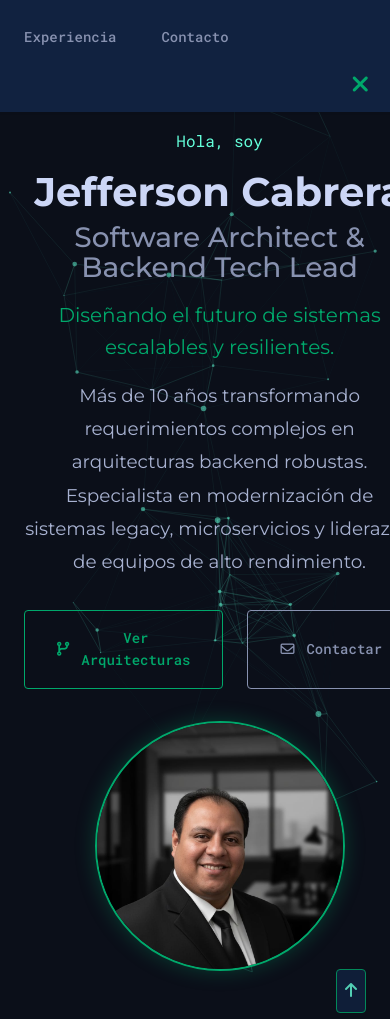
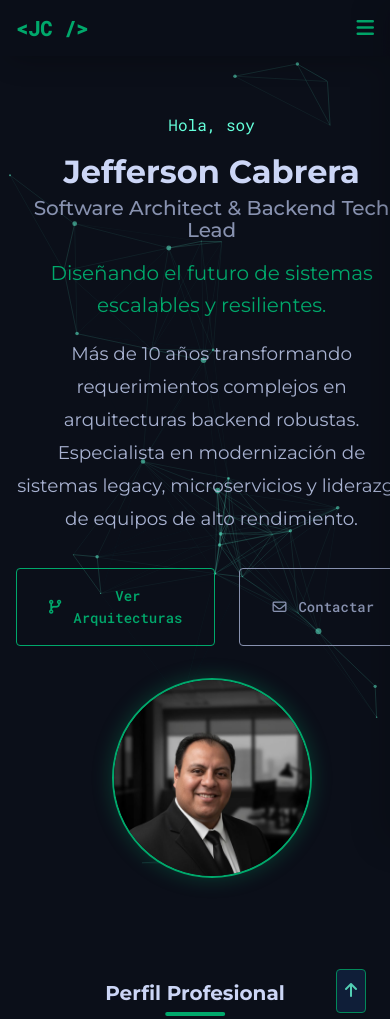
Before and after one commit to JeffersonCabrera/sitejcabrera, a website: page index.html in a window 390 px wide. Shown: the top 1019 px of the page. Drawn offline with nearby package versions, Linux system fonts and the light colour scheme.

Commit message:
responsive site.

```diff
--- a/index.html
+++ b/index.html
@@ -34,9 +34,9 @@
     <!-- Header -->
     <header class="header" id="header">
         <nav class="nav container">
-            <div class="nav__logo">
+            <a href="#inicio" class="nav__logo">
                 <span class="nav__logo-text">&lt;JC /&gt;</span>
-            </div>
+            </a>
 
             <div class="nav__menu" id="nav-menu">
                 <ul class="nav__list">
--- a/styles.css
+++ b/styles.css
@@ -71,6 +71,8 @@
 
 html {
   scroll-behavior: smooth;
+  max-width: 100vw;
+  overflow-x: hidden;
 }
 
 body {
@@ -81,6 +83,7 @@ body {
   color: var(--primary-color);
   line-height: 1.6;
   overflow-x: hidden; /* Prevent horizontal scroll */
+  max-width: 100vw;
 }
 
 h1, h2, h3, h4 {
@@ -132,7 +135,7 @@ img {
 }
 
 .section {
-  padding: 6rem 0 2rem;
+  padding: 4.5rem 0 2rem;
 }
 
 .section__title {
@@ -214,6 +217,7 @@ img {
   left: 0;
   z-index: var(--z-fixed);
   background-color: rgba(11, 15, 25, 0.85); /* Glassy BG */
+  -webkit-backdrop-filter: blur(10px);
   backdrop-filter: blur(10px);
   box-shadow: 0 10px 30px -10px rgba(0, 0, 0, 0.3);
   transition: all 0.3s ease;
@@ -235,27 +239,34 @@ img {
 
 .nav__menu {
   position: fixed;
-  bottom: -100%;
-  left: 0;
+  top: 0;
+  right: -100%;
+  left: auto;
+  bottom: auto;
   width: 100%;
-  background-color: var(--card-bg);
-  padding: 2rem 1.5rem 4rem;
-  box-shadow: 0 -1px 4px rgba(0, 0, 0, 0.15);
-  border-radius: 1.5rem 1.5rem 0 0;
-  transition: 0.3s;
+  height: 100vh;
+  background-color: var(--bg-color);
+  padding: 6rem 1.5rem;
+  box-shadow: -10px 0 30px rgba(0, 0, 0, 0.15);
+  border-radius: 0;
+  transition: 0.4s;
+  display: flex;
+  flex-direction: column;
+  justify-content: center;
 }
 
 .nav__list {
-  display: grid;
-  grid-template-columns: repeat(3, 1fr);
-  gap: 2rem;
+  display: flex;
+  flex-direction: column;
+  align-items: center;
+  gap: 2.5rem;
 }
 
 .nav__link {
   display: flex;
   flex-direction: column;
   align-items: center;
-  font-size: var(--small-font-size);
+  font-size: var(--h2-font-size);
   color: var(--secondary-color);
   font-weight: var(--font-medium);
   font-family: var(--code-font);
@@ -267,9 +278,10 @@ img {
 
 .nav__close {
   position: absolute;
-  right: 1.3rem;
-  bottom: 0.5rem;
-  font-size: 1.5rem;
+  right: 1.5rem;
+  top: 1.5rem;
+  bottom: auto;
+  font-size: 2rem;
   cursor: pointer;
   color: var(--accent-color);
 }
@@ -305,16 +317,17 @@ img {
 
 /* Show menu Mobile */
 .show-menu {
-  bottom: 0;
+  right: 0;
 }
 
 /* ===== HOME ===== */
 .home {
   position: relative;
-  min-height: 100vh; /* Full screen hero */
+  min-height: 100vh;
   display: flex;
   align-items: center;
-  overflow: hidden;
+  /* overflow: hidden; Removed to allow scroll on mobile */
+  padding-top: 5rem; /* Prevent header overlap */
 }
 
 #particles-js {
@@ -351,6 +364,9 @@ img {
   font-size: var(--biggest-font-size);
   margin-bottom: var(--mb-1);
   color: var(--primary-color);
+  word-wrap: break-word;
+  overflow-wrap: break-word;
+  hyphens: auto;
 }
 
 .home__title-accent {
@@ -419,6 +435,7 @@ img {
     border: 1px solid var(--glass-border);
     padding: 2rem;
     border-radius: 10px;
+    -webkit-backdrop-filter: blur(5px);
     backdrop-filter: blur(5px);
     box-shadow: 0 20px 40px rgba(0, 0, 0, 0.2);
     text-align: left;
@@ -567,7 +584,7 @@ img {
 .timeline__dot {
     position: absolute;
     left: 11px;
-    top: 0;
+    top: 1.5rem; /* Align with card padding */
     width: 20px;
     height: 20px;
     border-radius: 50%;
@@ -793,16 +810,30 @@ img {
   }
   .nav__menu {
       position: relative;
+      top: initial;
+      right: initial;
+      left: initial;
       bottom: initial;
-      left: initial;
       width: initial;
+      height: initial;
       background: none;
       padding: 0;
       box-shadow: none;
+      display: flex;
+      align-items: center;
+      justify-content: flex-end;
+      flex-direction: row;
+      transition: none;
   }
   .nav__list {
       display: flex;
+      flex-direction: row;
       column-gap: 2rem;
+      align-items: center;
+  }
+
+  .nav__link {
+      font-size: var(--small-font-size);
   }
   .nav__close, .nav__toggle {
       display: none; /* Hide mobile controls */
@@ -833,4 +864,38 @@ img {
         margin-left: auto;
         margin-right: auto;
     }
+
 }
+
+@media screen and (min-width: 768px) {
+  .section {
+    padding: 6rem 0 2rem;
+  }
+}
+
+/* ===== SMALL DEVICES (Covering iPhone SE 375px) ===== */
+@media screen and (max-width: 480px) {
+  :root {
+    --biggest-font-size: 2rem;
+    --h1-font-size: 1.5rem;
+    --h2-font-size: 1.25rem;
+  }
+
+  .container {
+    margin-left: 1rem;
+    margin-right: 1rem;
+  }
+
+  .home__img-container {
+      width: 200px;
+      height: 200px;
+  }
+
+  .nav__menu {
+      padding: 2rem 0.25rem 4rem;
+  }
+
+  .nav__list {
+      gap: 1.5rem;
+  }
+}
```
